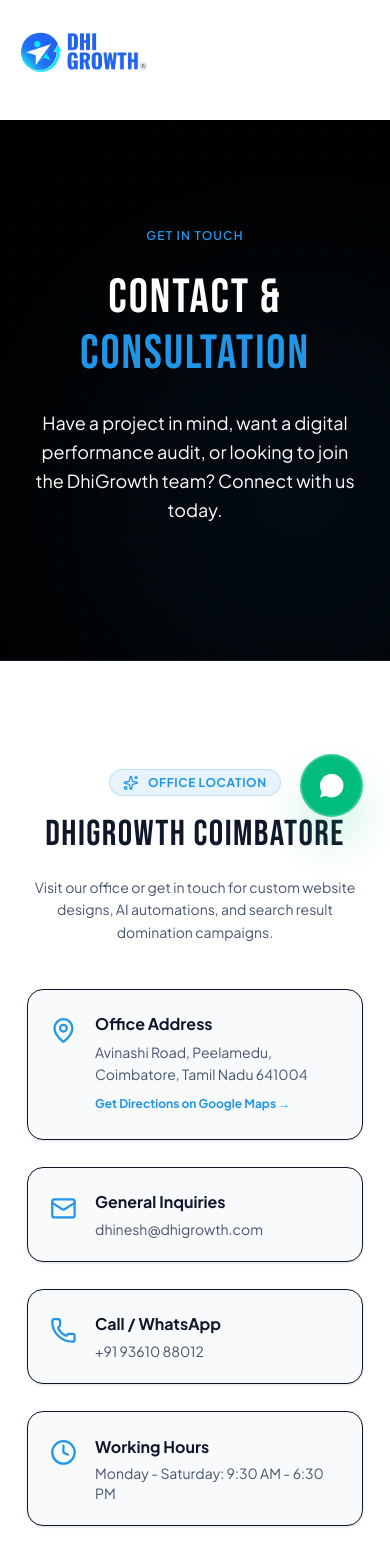
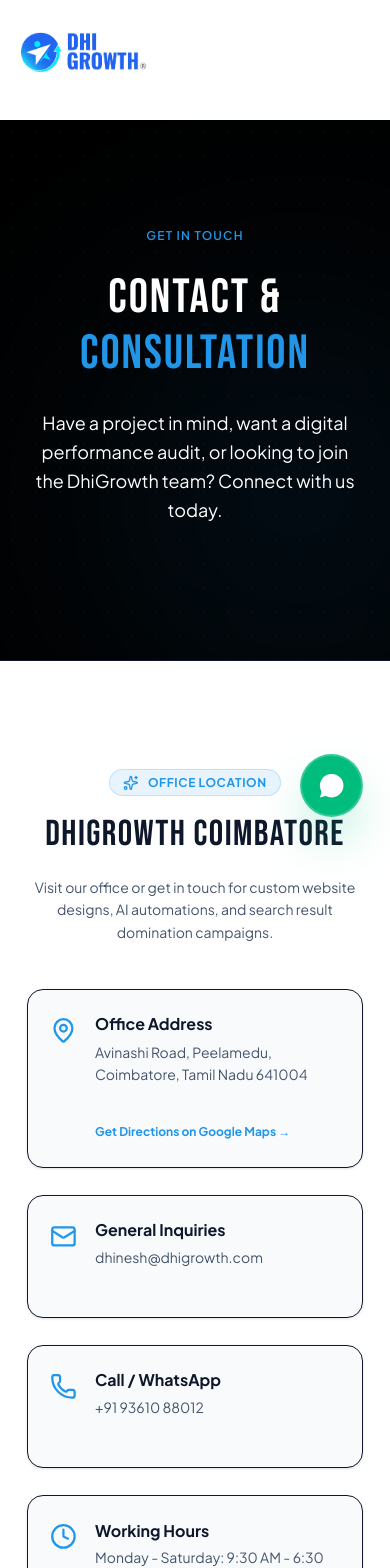
Before and after one commit to srijithit/dhi, a Next.js app in the folder next-frontend/: page /contact in a window 390 px wide. Shown: the top 1568 px of the page. Built offline with nearby package versions, Linux system fonts and the light colour scheme; a web font is replaced by a local one.

Commit message:
Convert contact details cards stack into a clean 2x2 grid layout on desktop/tablets

```diff
--- a/next-frontend/src/app/contact/page.tsx
+++ b/next-frontend/src/app/contact/page.tsx
@@ -49,7 +49,7 @@ export default function ContactPage() {
         <section className="py-24 bg-white dark:bg-[#000000] transition-colors">
           <div className="max-w-7xl mx-auto px-6">
 
-            <div className="max-w-3xl mx-auto space-y-10">
+            <div className="max-w-5xl mx-auto space-y-10">
 
               {isApplyMode && (
                 <div className="p-6 mb-6 rounded-2xl bg-[#2196E8]/10 border border-[#2196E8]/20 text-[#2196E8] text-sm font-semibold flex items-center gap-2">
@@ -74,7 +74,7 @@ export default function ContactPage() {
                   </p>
                 </div>
 
-                <div className="space-y-6 font-body">
+                <div className="grid grid-cols-1 md:grid-cols-2 gap-6 font-body">
                   <a
                     href="https://www.google.com/maps/place/Dhigrowth+Business+Pvt+Ltd/@11.0485934,77.0421634,19z/data=!3m1!4b1!4m6!3m5!1s0x3ba85700608f4393:0x7a612ef883b16359!8m2!3d11.0485934!4d77.0428071!16s%2Fg%2F11njtdfg3_"
                     target="_blank"
```
